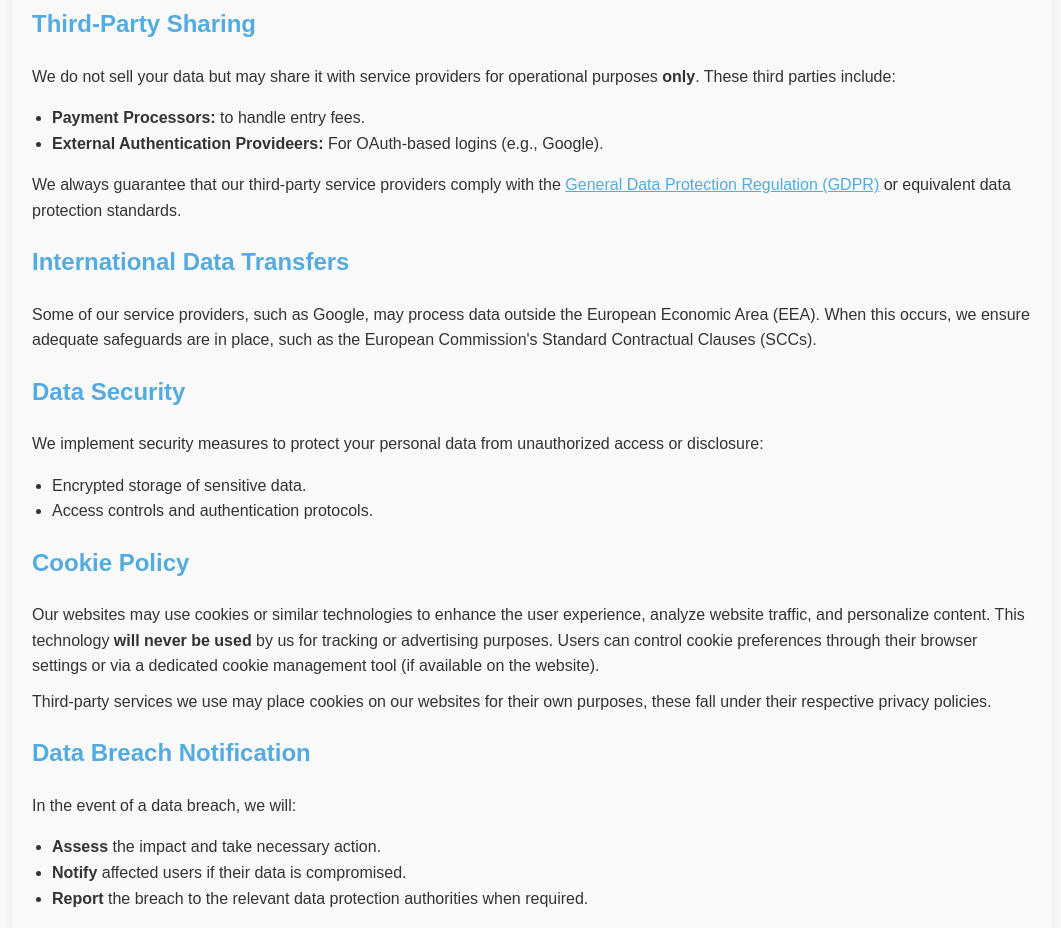
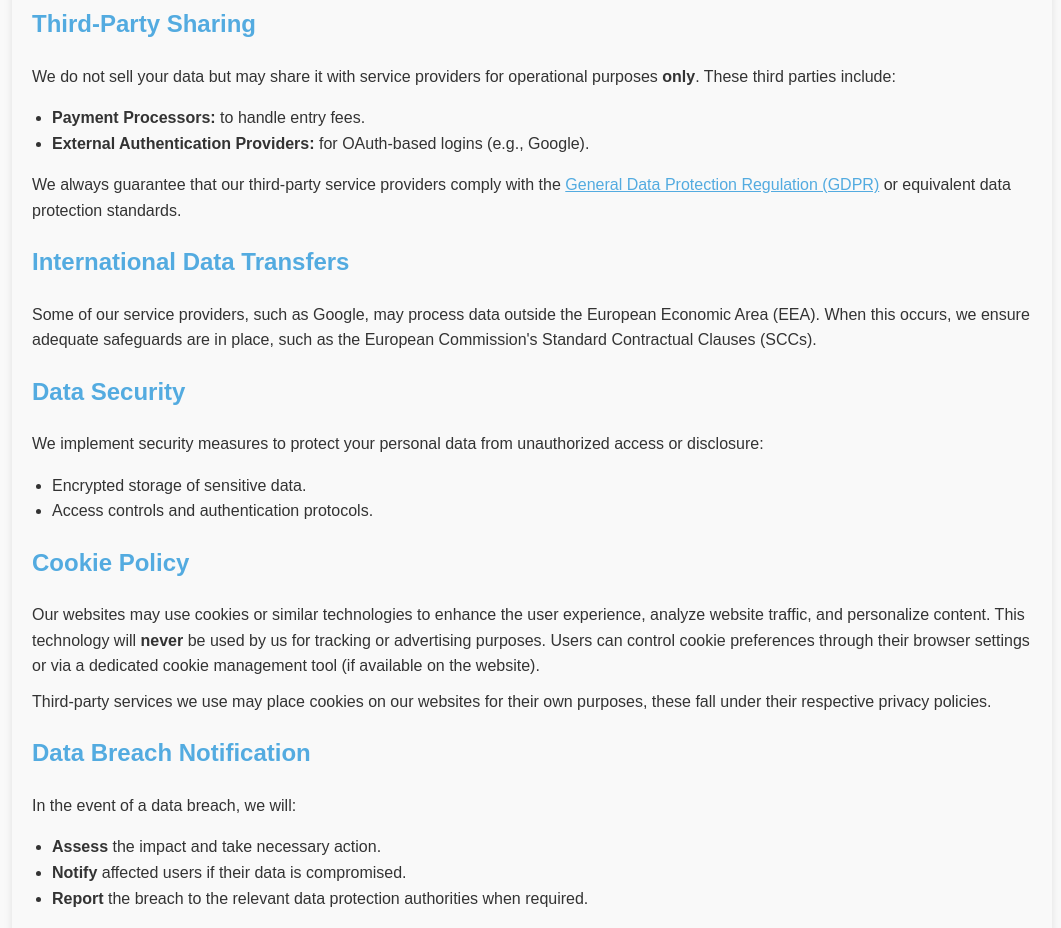
Before and after one commit to NEIAAC/privacy, a plain HTML site: page index.html in a window 1280 px wide. Shown: the part 1540-2468 px from the top of the page, without its empty margins (108-1169 px from the left). Drawn offline with Linux system fonts and the light colour scheme.

Commit message:
fix: remove typos

```diff
--- a/index.html
+++ b/index.html
@@ -170,7 +170,7 @@
             third parties include:</p>
         <ul>
             <li><b>Payment Processors:</b> to handle entry fees.</li>
-            <li><b>External Authentication Provideers:</b> For OAuth-based logins (e.g., Google).</li>
+            <li><b>External Authentication Providers:</b> for OAuth-based logins (e.g., Google).</li>
         </ul>
         <p>We always guarantee that our third-party service providers comply with the <a
                 href="https://gdpr-info.eu/">General Data Protection
@@ -189,7 +189,7 @@
 
         <h2>Cookie Policy</h2>
         <p>Our websites may use cookies or similar technologies to enhance the user experience, analyze website traffic,
-            and personalize content. This technology <b>will never be used</b> by us for tracking or advertising
+            and personalize content. This technology will <b>never</b> be used by us for tracking or advertising
             purposes.
             Users can control cookie preferences through their browser settings or via a dedicated cookie management
             tool (if available on the website).
```
